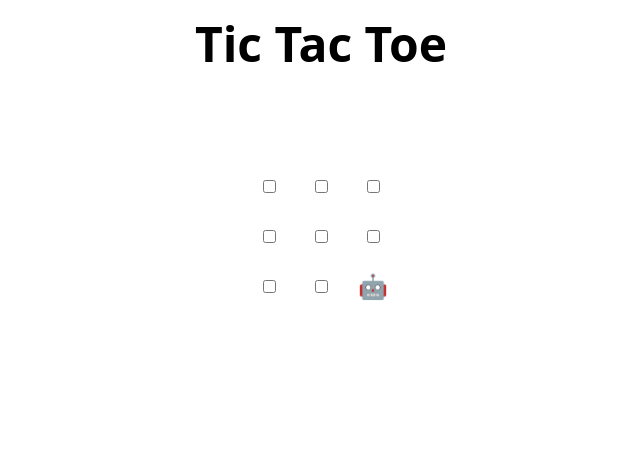
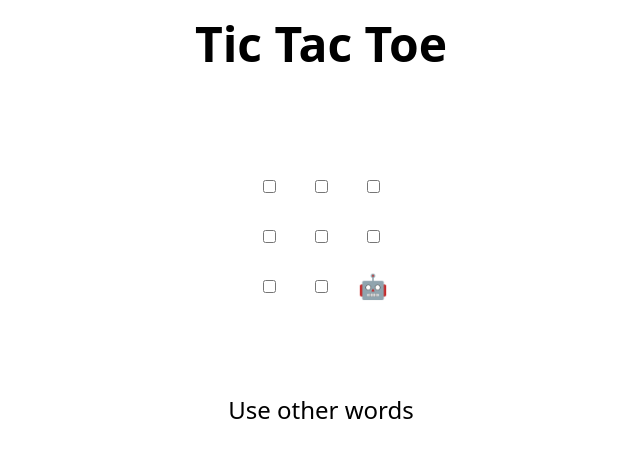
Before and after one commit to larrysbarretot/skills-review-pull-requests, a plain HTML site: page index.html in a window 1280 px wide. Shown: the whole page, without its empty margins (319-959 px from the left). Drawn offline with Linux system fonts and the light colour scheme.

Commit message:
Update index.html

```diff
--- a/index.html
+++ b/index.html
@@ -48,7 +48,7 @@
 </table>
 
 <h2 hidden>Game over, refresh to play again 🧑‍💻 🤖!</h2>
-
+Use other words
 <script>
   // Initialization
   const boxes = Array.from(document.querySelectorAll("td"));
```
